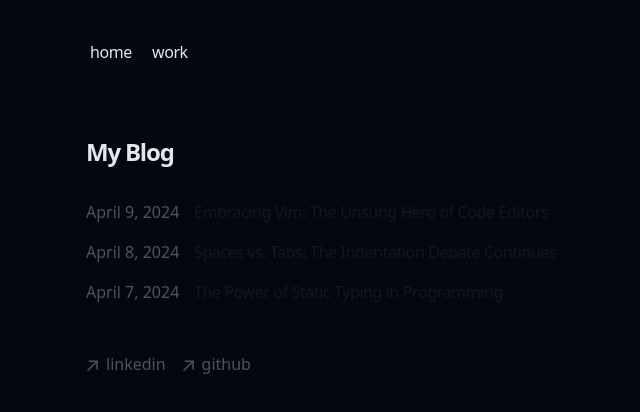
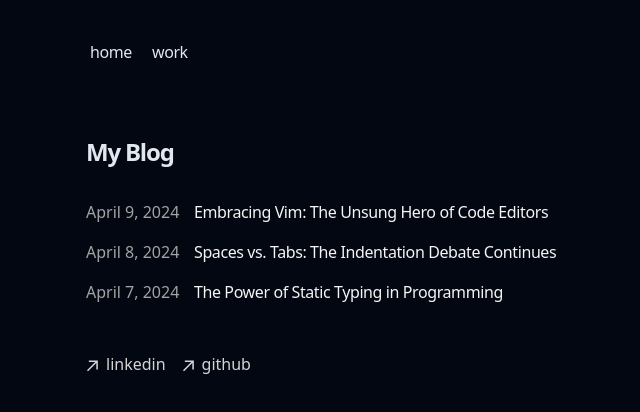
Before and after one commit to JuanDls01/blog, a Next.js app: page /blog in a window 1280 px wide. Shown: the top 412 px of the page, without its empty margins (266-906 px from the left). Built offline with nearby package versions, Linux system fonts and the light colour scheme.

Commit message:
feat: removed dark css class

```diff
--- a/src/app/global.css
+++ b/src/app/global.css
@@ -84,11 +84,11 @@ html {
 }
 
 .prose a {
-  @apply underline transition-all decoration-neutral-400 dark:decoration-neutral-600 underline-offset-2 decoration-[0.1em];
+  @apply underline transition-all decoration-neutral-600 underline-offset-2 decoration-[0.1em];
 }
 
 .prose .anchor:after {
-  @apply text-neutral-300 dark:text-neutral-700;
+  @apply text-neutral-700;
   content: "#";
 }
 
@@ -97,7 +97,7 @@ html {
 }
 
 .prose pre {
-  @apply bg-neutral-50 dark:bg-neutral-900 rounded-lg overflow-x-auto border border-neutral-200 dark:border-neutral-900 py-2 px-3 text-sm;
+  @apply bg-neutral-900 rounded-lg overflow-x-auto border border-neutral-900 py-2 px-3 text-sm;
 }
 
 .prose code {
@@ -120,7 +120,7 @@ html {
 }
 
 .prose p {
-  @apply my-4 text-neutral-800 dark:text-neutral-200;
+  @apply my-4 text-neutral-200;
 }
 
 .prose h1 {
--- a/src/components/footer.tsx
+++ b/src/components/footer.tsx
@@ -18,10 +18,10 @@ function ArrowIcon() {
 export default function Footer() {
   return (
     <footer className="mb-16">
-      <ul className="font-sm mt-8 flex flex-col space-x-0 space-y-2 text-neutral-600 md:flex-row md:space-x-4 md:space-y-0 dark:text-neutral-300">
+      <ul className="font-sm mt-8 flex flex-col space-x-0 space-y-2 md:flex-row md:space-x-4 md:space-y-0 text-neutral-300">
         <li>
           <a
-            className="flex items-center transition-all hover:text-neutral-800 dark:hover:text-neutral-100"
+            className="flex items-center transition-all hover:text-neutral-100"
             rel="noopener noreferrer"
             target="_blank"
             href="https://www.linkedin.com/in/juandelossantosdeveloper/"
@@ -32,7 +32,7 @@ export default function Footer() {
         </li>
         <li>
           <a
-            className="flex items-center transition-all hover:text-neutral-800 dark:hover:text-neutral-100"
+            className="flex items-center transition-all hover:text-neutral-100"
             rel="noopener noreferrer"
             target="_blank"
             href="https://github.com/JuanDls01/"
--- a/src/components/posts.tsx
+++ b/src/components/posts.tsx
@@ -22,10 +22,10 @@ export function BlogPosts() {
             href={`/blog/${post.slug}`}
           >
             <div className="w-full flex flex-col md:flex-row space-x-0 md:space-x-2">
-              <p className="text-neutral-600 dark:text-neutral-400 w-[100px] tabular-nums">
+              <p className="text-neutral-400 w-[100px] tabular-nums">
                 {formatDate(post.metadata.publishedAt, false)}
               </p>
-              <p className="text-neutral-900 dark:text-neutral-100 tracking-tight">
+              <p className="text-neutral-100 tracking-tight">
                 {post.metadata.title}
               </p>
             </div>
```
